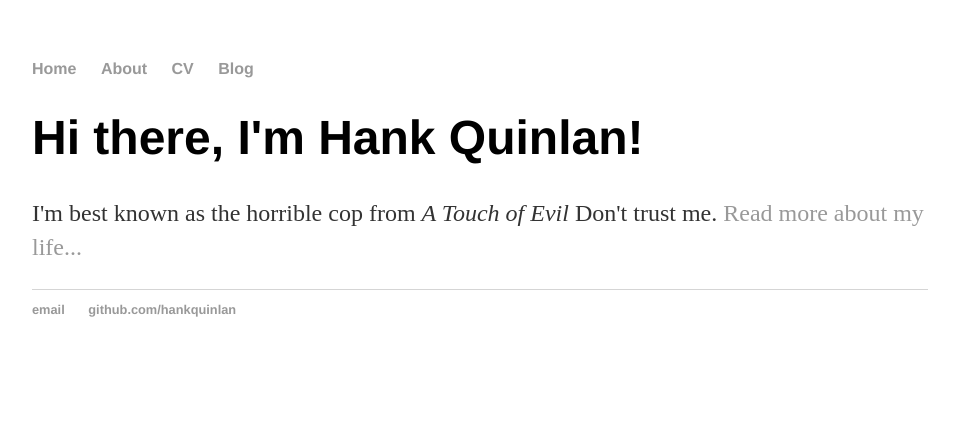
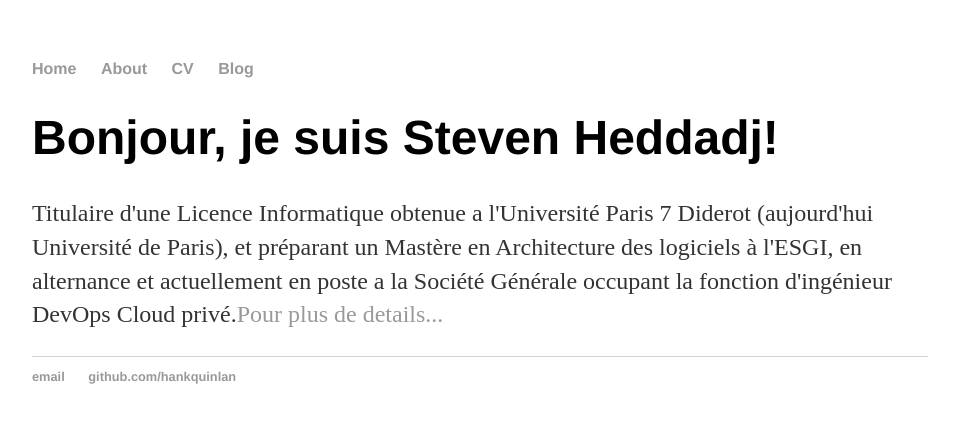
Before and after one commit to Sqmyy/sqmyy.github.io, a plain HTML site: page index.html in a window 1280 px wide. Shown: the whole page, without its empty margins (160-1115 px from the left). Drawn offline with Linux system fonts and the light colour scheme.

Commit message:
update index.html with personal infos

```diff
--- a/index.html
+++ b/index.html
@@ -1,7 +1,7 @@
 <!DOCTYPE html>
 <html>
 	<head>
-		<title>Hank Quinlan, Horrible Cop</title>
+		<title>Steven Heddadj</title>
         <link rel="stylesheet" type="text/css" href="/css/main.css">
     </head>
 	<body>
@@ -15,14 +15,17 @@
 		</nav>
 		<div class="container">
     		<div class="blurb">
-        		<h1>Hi there, I'm Hank Quinlan!</h1>
-				<p>I'm best known as the horrible cop from <em>A Touch of Evil</em> Don't trust me. <a href="/about">Read more about my life...</a></p>
+        		<h1>Bonjour, je suis Steven Heddadj!</h1>
+				<p>Titulaire d'une Licence Informatique obtenue a l'Université Paris 7 Diderot
+					(aujourd'hui Université de Paris), et préparant un Mastère en Architecture
+					 des logiciels à l'ESGI, en alternance et actuellement en poste a la
+					 Société Générale occupant la fonction d'ingénieur DevOps Cloud privé.<a href="/about">Pour plus de details...</a></p>
     		</div><!-- /.blurb -->
 		</div><!-- /.container -->
 		<footer>
     		<ul>
-        		<li><a href="mailto:hankquinlanhub@gmail.com">email</a></li>
-        		<li><a href="https://github.com/hankquinlan">github.com/hankquinlan</a></li>
+        		<li><a href="mailto:samy.heddadj@gmail.com">email</a></li>
+        		<li><a href="https://github.com/sqmyy">github.com/hankquinlan</a></li>
 			</ul>
 		</footer>
 	</body>
```
